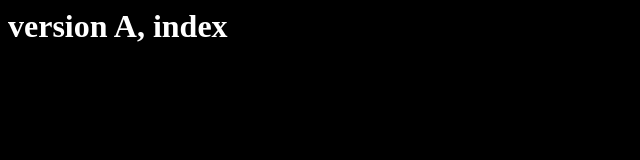
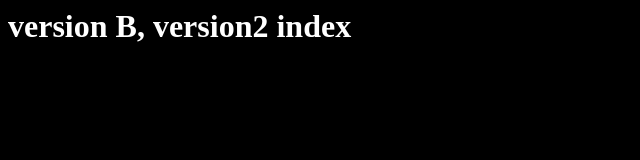
Before and after one commit to skrillfer/201213562_AD2, a plain HTML site: page index.html in a window 1280 px wide. Shown: the whole page, without its empty margins (0-640 px from the left). Drawn offline with Linux system fonts and the light colour scheme.

Commit message:
"actualizando index.htlm a V2"

```diff
--- a/index.html
+++ b/index.html
@@ -4,6 +4,6 @@
 	<title>index.html</title>
 </head>
 <body>
-	<h1> version A, index</h1>
+	<h1> version B, version2 index</h1>
 </body>
 </html>
```
